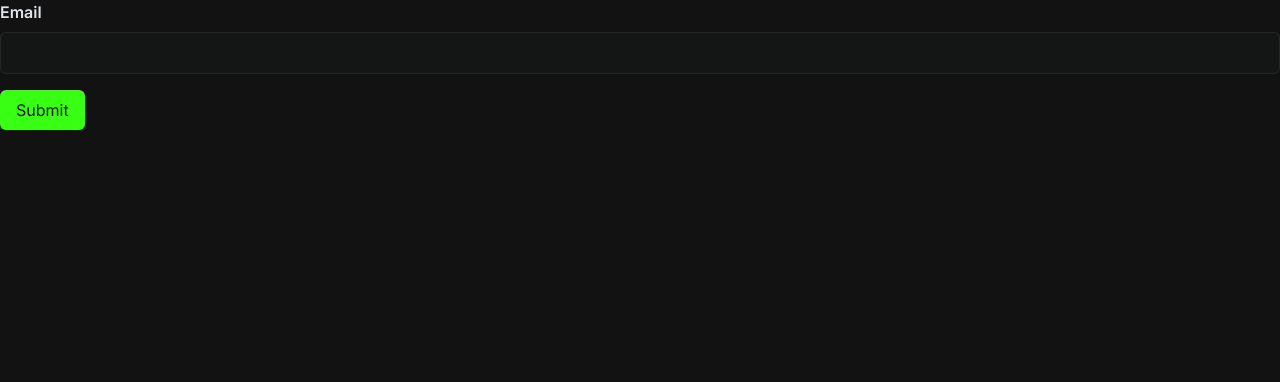
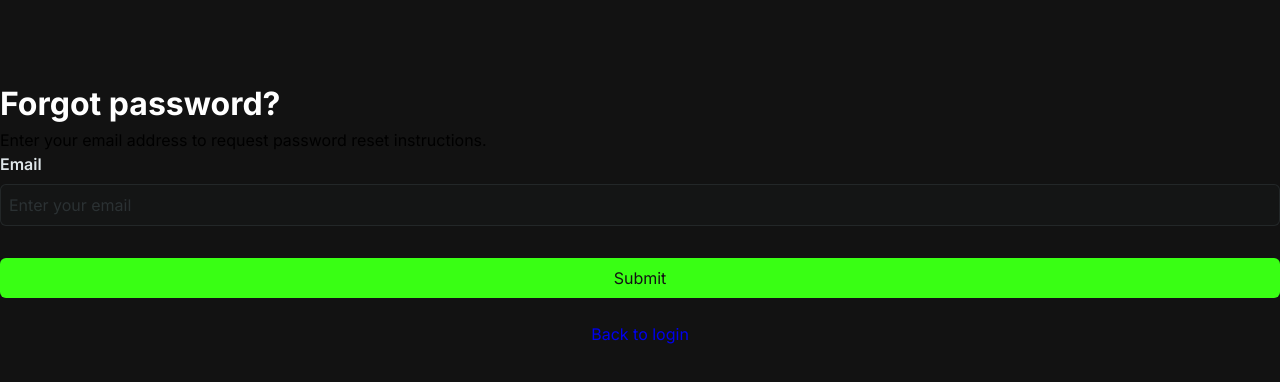
Before and after one commit to Andriamahay11master/SpendWise, a React (Vite) app: page /forgot-password in a window 1280 px wide. Shown: the top 382 px of the page. Built offline with nearby package versions, Linux system fonts and the light colour scheme.

Commit message:
add logic useMutation and call endpoint forget-password

```diff
--- a/src/components/forgot/ForgotPassword.tsx
+++ b/src/components/forgot/ForgotPassword.tsx
@@ -1,8 +1,32 @@
-import { useNavigate } from "@tanstack/react-router";
+import { Link } from "@tanstack/react-router";
+import { useMutation } from "@tanstack/react-query";
 import React, { useState } from "react";
 
+interface ForgotPasswordData {
+  email: string;
+}
+
+const requestPasswordReset = async ({ email }: ForgotPasswordData) => {
+  const response = await fetch(
+    "http://localhost:5000/api/user/forget-password",
+    {
+      method: "POST",
+      headers: {
+        "Content-Type": "application/json",
+      },
+      body: JSON.stringify({ email }),
+    },
+  );
+
+  if (!response.ok) {
+    const error = await response.json();
+    throw new Error(error.message || "Unable to process your request.");
+  }
+
+  return response.json();
+};
+
 const ForgotPassword = () => {
-  const navigate = useNavigate();
   const [email, setEmail] = useState("");
 
   const handleChange = (e: React.ChangeEvent<HTMLInputElement>) => {
@@ -11,25 +35,56 @@ const ForgotPassword = () => {
 
   const handleSubmit = (e: React.FormEvent<HTMLFormElement>) => {
     e.preventDefault();
+    resetPasswordMutation.mutate({ email });
   };
+
+  const resetPasswordMutation = useMutation({
+    mutationFn: requestPasswordReset,
+    onSuccess: () => {
+      setEmail("");
+    },
+  });
+
   return (
     <div className="form-page form-page-forgot">
-      <form onSubmit={handleSubmit}>
+      <form onSubmit={handleSubmit} noValidate={false}>
+        <h1>Forgot password?</h1>
+        <p>Enter your email address to request password reset instructions.</p>
         <div className="form-group">
           <label htmlFor="email">Email</label>
           <input
             type="email"
             id="email"
             name="email"
+            className="form-control"
+            placeholder="Enter your email"
             required
             value={email}
             onChange={handleChange}
+            disabled={resetPasswordMutation.isPending}
           />
         </div>
-        <div className="form-group form-submit">
-          <button type="button" className="btn btn-primary">
-            Submit
+        <div className="form-group form-button">
+          <button
+            type="submit"
+            className="btn btn-primary"
+            disabled={resetPasswordMutation.isPending}
+          >
+            {resetPasswordMutation.isPending ? "Submitting..." : "Submit"}
           </button>
+        </div>
+        {resetPasswordMutation.isSuccess && (
+          <p role="status">
+            Reset instructions have been requested successfully.
+          </p>
+        )}
+        {resetPasswordMutation.isError && (
+          <p role="alert">{resetPasswordMutation.error.message}</p>
+        )}
+        <div className="form-action">
+          <Link to="/login" className="btn btn-link">
+            Back to login
+          </Link>
         </div>
       </form>
     </div>
```
